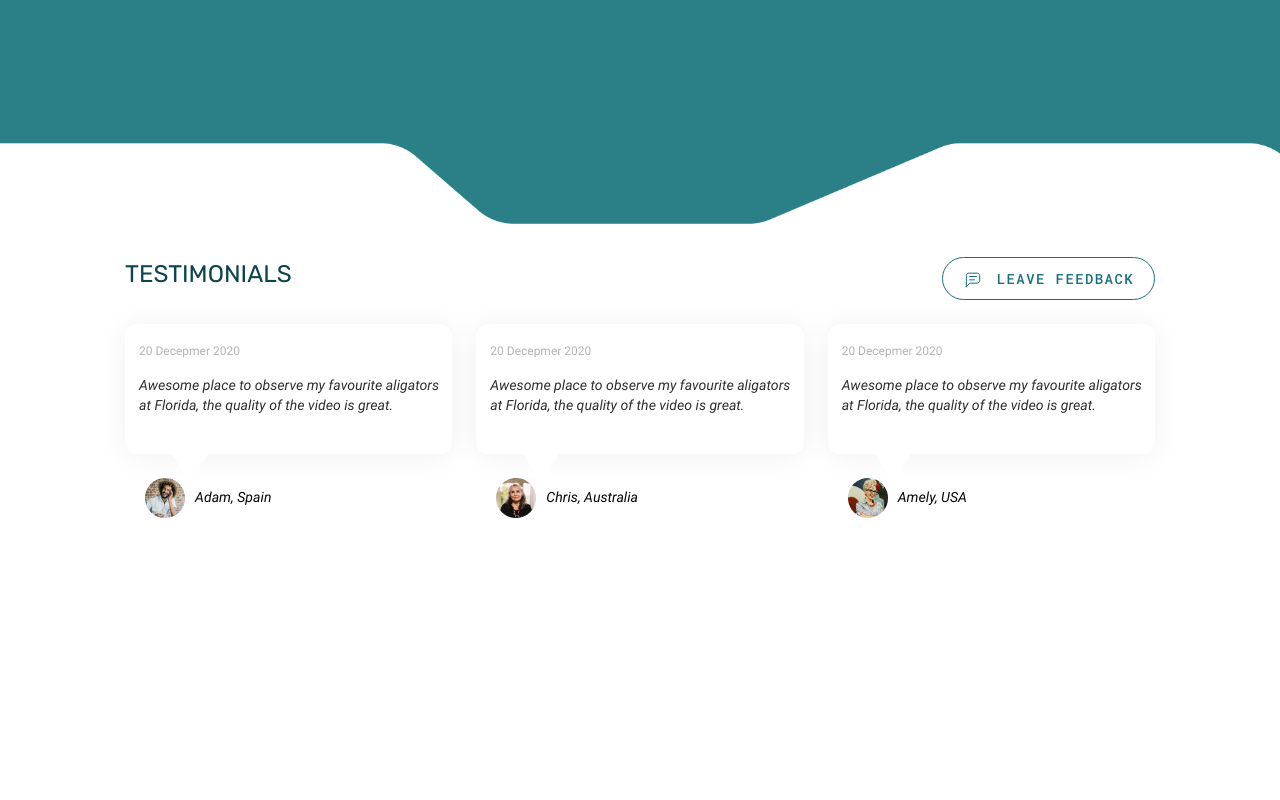
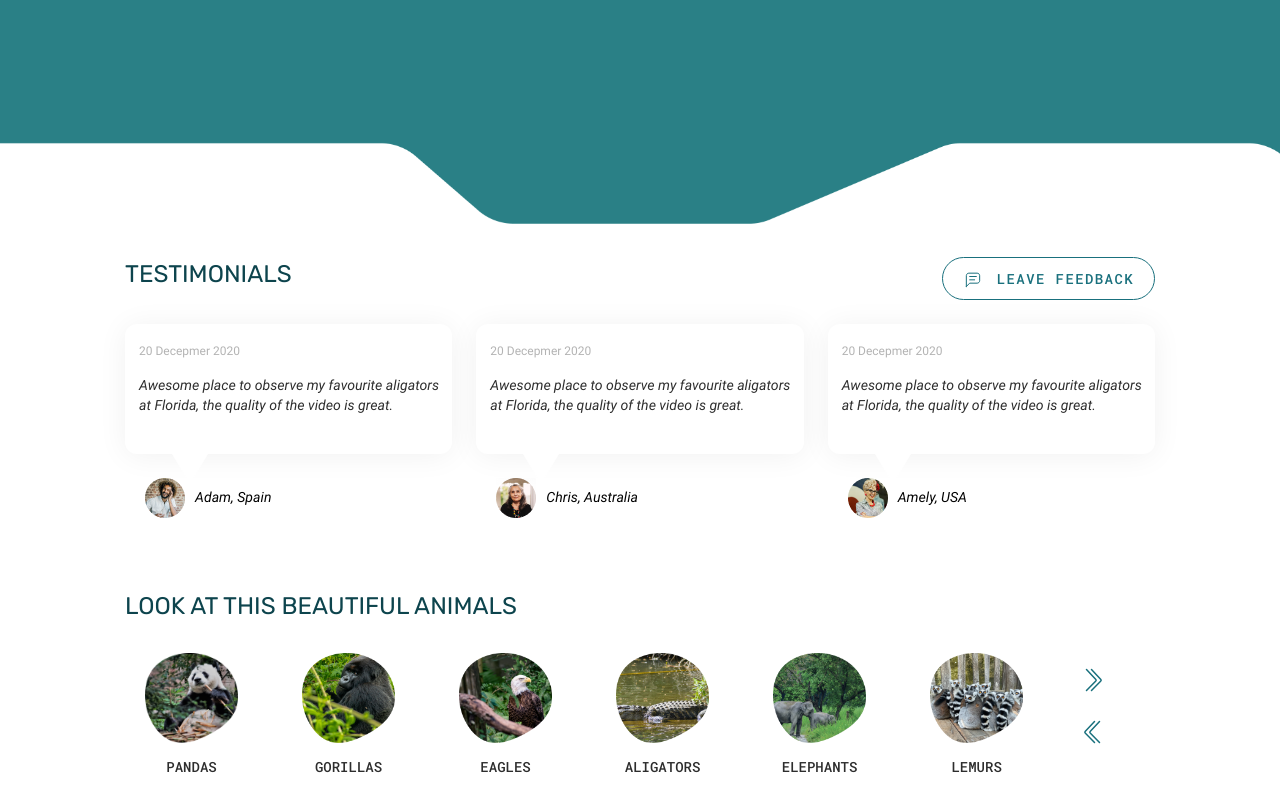
Before and after one commit to nurullayevweb/boots-zoo, a plain HTML site: page index.html in a window 1280 px wide. Shown: the part 2920-3720 px from the top of the page. Before the commit the page ends 3462 px from the top, so only its background shows below. Drawn offline with Linux system fonts and the light colour scheme.

Commit message:
look section fulll

```diff
--- a/index.html
+++ b/index.html
@@ -271,6 +271,49 @@
         </div>
        </section>
        <!-- testimonials end -->
+
+
+
+
+       <!-- look start -->
+       <section class="look">
+        <div class="container">
+          <div class="look__all d-flex flex-column align-items-center">
+            <h2 class="how__title w-100">Look at this beautiful animals</h2>
+            <ul class="row list-unstyled align-items-center">
+              <li class="col-12 col-sm-11 row">
+                <div class="col-4 col-sm-3 col-md-2 d-flex flex-column align-items-center mt-4">
+                  <img class="animal__look__img" src="/images/look/panda.png" alt="animal">
+                  <h5 class="look__animal__title mt-3">Pandas</h5>
+                </div>
+                <div class="col-4 col-sm-3 col-md-2 d-flex flex-column align-items-center mt-4">
+                  <img class="animal__look__img" src="/images/look/gorilla.png" alt="animal">
+                  <h5 class="look__animal__title mt-3">Gorillas</h5>
+                </div>
+                <div class="col-4 col-sm-3 col-md-2 d-flex flex-column align-items-center mt-4">
+                  <img class="animal__look__img" src="/images/look/eagle.png" alt="animal">
+                  <h5 class="look__animal__title mt-3">Eagles</h5>
+                </div>
+                <div class="col-4 col-sm-3 col-md-2 d-flex flex-column align-items-center mt-4">
+                  <img class="animal__look__img" src="/images/look/alogator.png" alt="animal">
+                  <h5 class="look__animal__title mt-3">Aligators</h5>
+                </div>
+                <div class="col-4 col-md-2 d-sm-none d-md-flex d-flex flex-column align-items-center mt-4">
+                  <img class="animal__look__img" src="/images/look/elephant.png" alt="animal">
+                  <h5 class="look__animal__title mt-3">elephants</h5>
+                </div>
+                <div class="col-4 col-md-2 d-sm-none d-md-flex d-flex flex-column align-items-center mt-4">
+                  <img class="animal__look__img" src="/images/look/lemurs.png" alt="animal">
+                  <h5 class="look__animal__title mt-3">LEMURS</h5>
+                </div>
+              </li>
+              <li class="d-none d-sm-inline-block col-sm-1"><img src="/images/rig-lef.svg" alt="rtl"></li>
+            </ul>
+            <div class="look-dnone d-sm-none"><img src="/images/look-down.svg" alt="down"></div>
+          </div>
+        </div>
+       </section>
+       <!-- loook end -->
   </main>
 
   <script src="./main.js"></script>
--- /dev/null
+++ b/layout/_look.scss
@@ -0,0 +1,37 @@
+@use "../base/typography";
+@use "../abstracts/container";
+@use "../vendors/general";
+
+
+.animal__look__img {
+    // width: 76px;
+    // height: 73.37px;
+    width: 90%;
+}
+
+.look__animal__title {
+    color: #2D2D2D;
+    text-align: center;
+    font-family: "Roboto Mono";
+    font-size: 14px;
+    font-weight: 500;
+    text-transform: uppercase;
+}
+.look-dnone{
+    width: 52px;
+    height: 52px;
+}
+
+@media only screen and (min-width: 576px){
+    .look{
+        margin-top:50px;
+    }
+    .animal__look__img {
+        width: 65%;
+    }
+}
+@media only screen and (min-width: 992px){
+    .animal__look__img {
+        width: 70%;
+    }
+}
--- a/pages/_home-page.scss
+++ b/pages/_home-page.scss
@@ -6,3 +6,4 @@
 @use "../layout/pets";
 @use "../layout/pay";
 @use "../layout/testimonials";
+@use "../layout/look";
```
Also changed, not shown: images/look-down.svg (added), images/look/alogator.png (added), images/look/eagle.png (added), images/look/elephant.png (added), images/look/gorilla.png (added), images/look/lemurs.png (added), images/look/panda.png (added), styles/main.css, styles/main.min.css, 2 other files.
